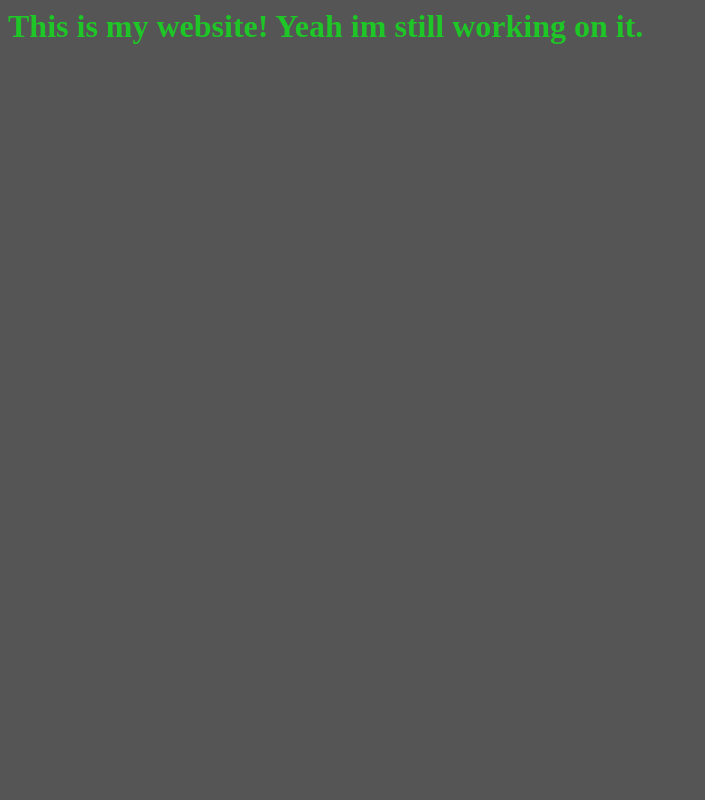
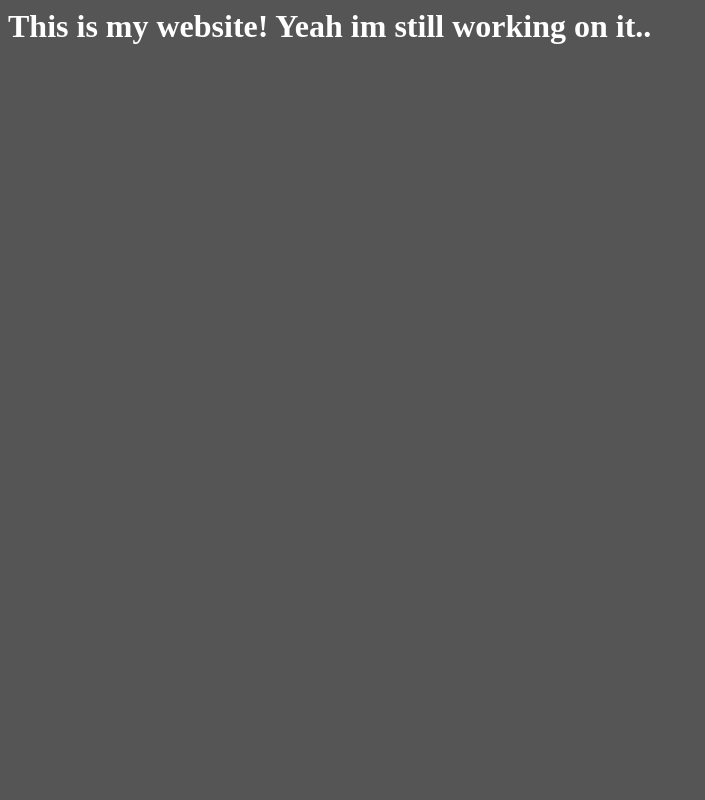
Before and after one commit to Patcybermind/flaskwebsite, a Flask app: page / in a window 1280 px wide. Shown: the whole page, without its empty margins (0-705 px from the left). Run offline with Flask 3, Linux system fonts and the light colour scheme.

Commit message:
everything works as expected and flask dev server autoreloads

```diff
--- a/app.py
+++ b/app.py
@@ -5,7 +5,7 @@ import requests
 import json
 
 app = Flask(__name__)
-
+app.config['TEMPLATES_AUTO_RELOAD'] = True
 
 @app.route('/')
 def index():
--- a/templates/index.html
+++ b/templates/index.html
@@ -6,7 +6,7 @@
 <style>
 :root {
     --main-bg-color: #555555;
-    --main-text-color: rgba(21, 218, 31, 0.849);
+    --main-text-color: rgb(255, 255, 255);
 }
 
 body {
@@ -19,6 +19,6 @@ body {
 </style>
 </head>
 <body>
-<h1 class="main-text">This is my website! Yeah im still working on it.</h1>
+<h1 class="main-text">This is my website! Yeah im still working on it..</h1>
 </body>
 </html>
```
Also changed, not shown: templates/index.css (added).
